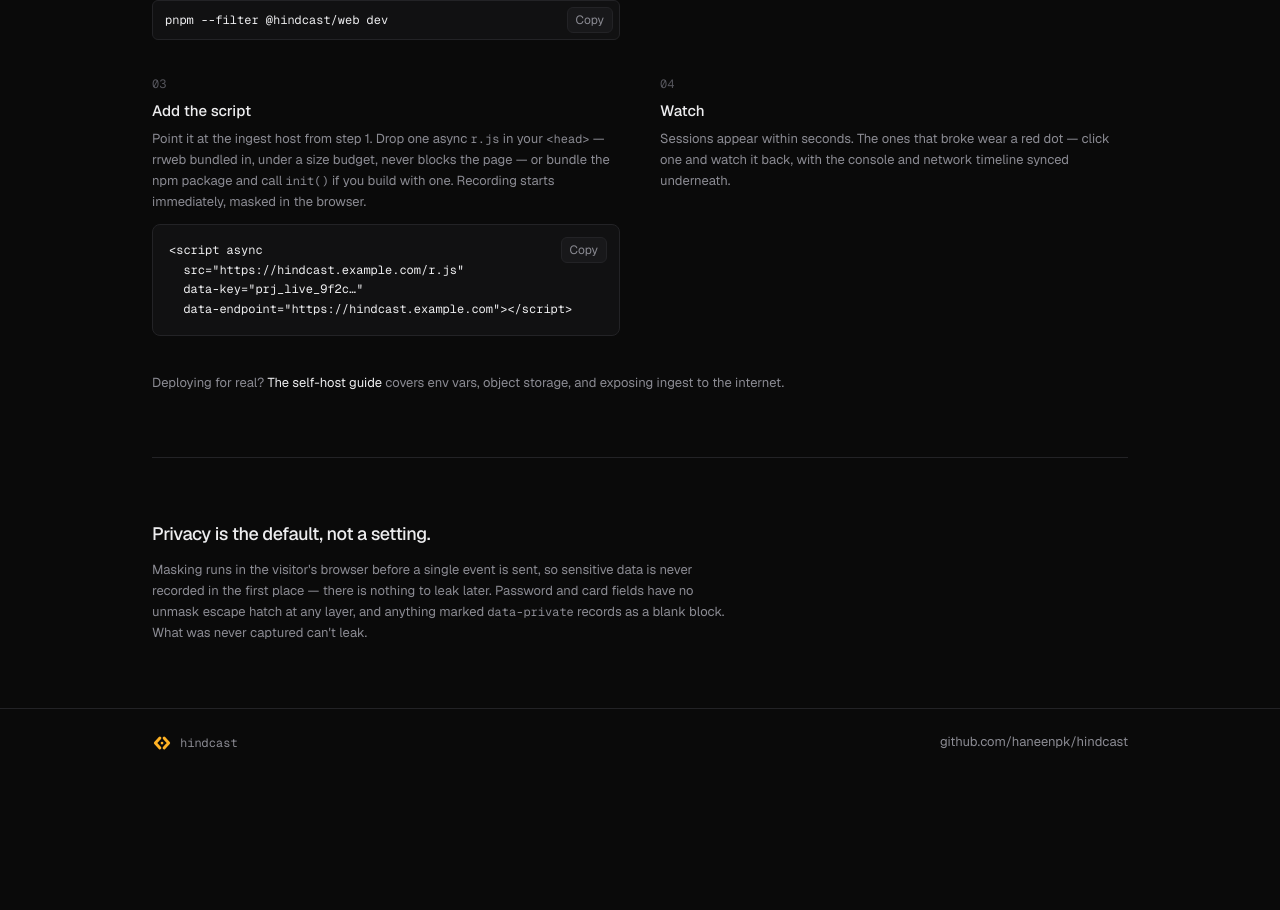
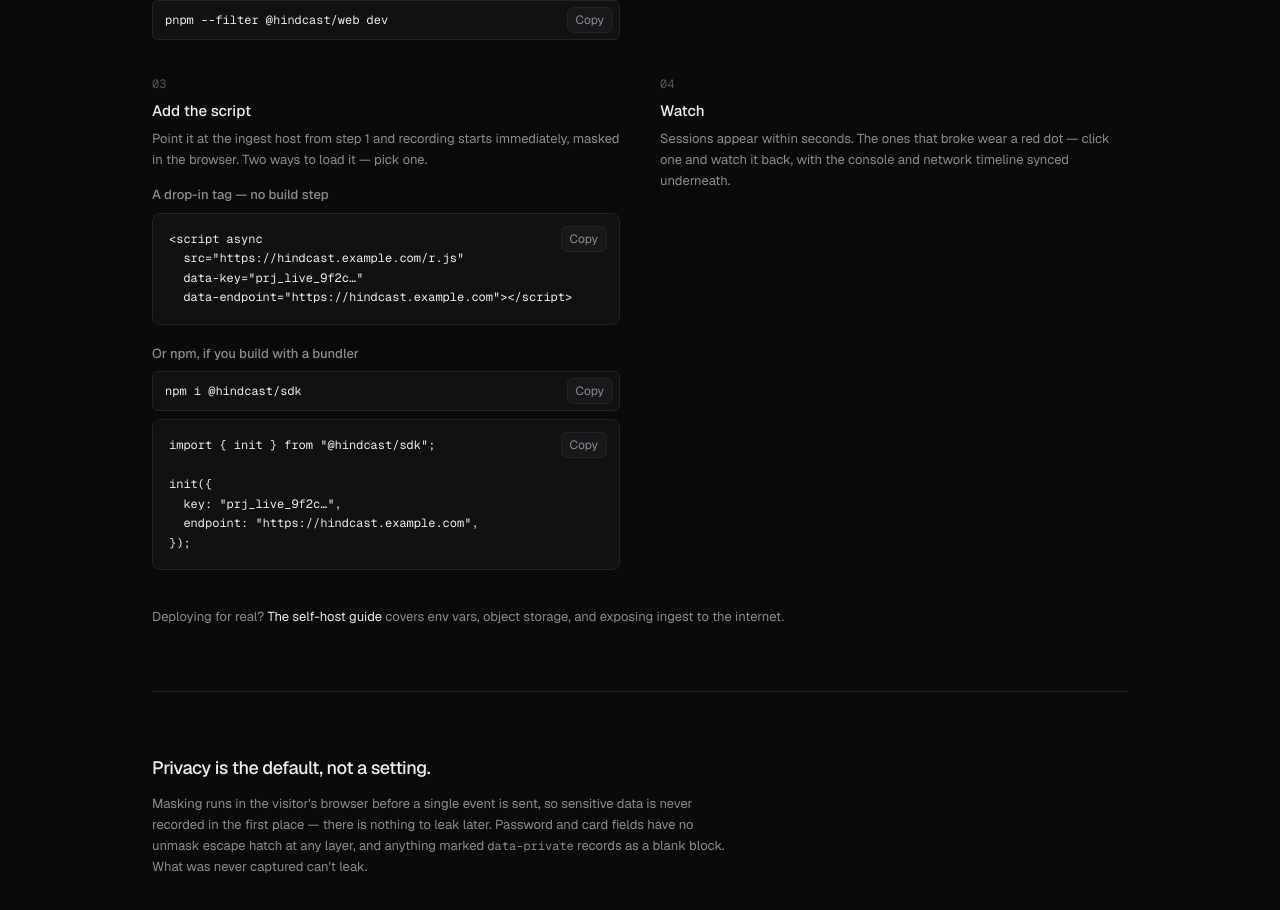
Before and after one commit to haneenpk/hindcast, a Next.js app in the folder apps/web/: page / in a window 1280 px wide. Shown: the part 2034-2944 px from the top of the page. Before the commit the page ends 2811 px from the top, so only its background shows below. Built offline with nearby package versions, Linux system fonts and the light colour scheme.

Commit message:
docs: surface the npm install now that the sdk is live
The package is published, so the concrete npm i @hindcast/sdk shows up wherever the bundler path is offered: the landing get-started (script tag or npm + an init() call), the project Settings install section, and the README.

```diff
--- a/apps/web/app/(dashboard)/projects/[id]/settings/page.tsx
+++ b/apps/web/app/(dashboard)/projects/[id]/settings/page.tsx
@@ -46,6 +46,7 @@
   src="${endpoint}/r.js"
   data-key="${project.key}"
   data-endpoint="${endpoint}"></script>`;
+  const installCommand = "npm i @hindcast/sdk";
   const npmSnippet = `import { init } from "@hindcast/sdk";
 
 init({
@@ -76,6 +77,14 @@
           <span className="font-mono text-xs">@hindcast/sdk</span> and call{" "}
           <span className="font-mono text-xs">init()</span> instead.
         </p>
+        <div className="relative mb-2 rounded-lg border border-edge bg-surface">
+          <pre className="overflow-x-auto p-4 font-mono text-xs leading-relaxed">
+            {installCommand}
+          </pre>
+          <div className="absolute top-2.5 right-2.5">
+            <CopyButton text={installCommand} />
+          </div>
+        </div>
         <div className="relative rounded-lg border border-edge bg-surface">
           <pre className="overflow-x-auto p-4 font-mono text-xs leading-relaxed">
             {npmSnippet}
--- a/apps/web/app/page.tsx
+++ b/apps/web/app/page.tsx
@@ -15,6 +15,13 @@
   src="https://hindcast.example.com/r.js"
   data-key="prj_live_9f2c…"
   data-endpoint="https://hindcast.example.com"></script>`;
+
+const initSnippet = `import { init } from "@hindcast/sdk";
+
+init({
+  key: "prj_live_9f2c…",
+  endpoint: "https://hindcast.example.com",
+});`;
 
 const runCommands = [
   "git clone https://github.com/haneenpk/hindcast && cd hindcast",
@@ -185,20 +192,38 @@
               <p className="text-faint mb-2 font-mono text-xs">03</p>
               <h3 className="mb-1.5 text-[15px] font-medium">Add the script</h3>
               <p className="text-muted text-[13px] leading-relaxed">
-                Point it at the ingest host from step 1. Drop one async{" "}
-                <span className="font-mono text-xs">r.js</span> in your{" "}
-                <span className="font-mono text-xs">&lt;head&gt;</span> — rrweb
-                bundled in, under a size budget, never blocks the page — or bundle
-                the npm package and call{" "}
-                <span className="font-mono text-xs">init()</span> if you build
-                with one. Recording starts immediately, masked in the browser.
+                Point it at the ingest host from step 1 and recording starts
+                immediately, masked in the browser. Two ways to load it — pick
+                one.
               </p>
-              <div className="relative mt-3 rounded-lg border border-edge bg-surface p-4">
+
+              <p className="text-muted mt-4 mb-2 text-[13px] font-medium">
+                A drop-in tag — no build step
+              </p>
+              <div className="relative rounded-lg border border-edge bg-surface p-4">
                 <div className="absolute top-3 right-3">
                   <CopyButton text={scriptSnippet} />
                 </div>
                 <pre className="scroll-thin overflow-x-auto font-mono text-xs leading-relaxed whitespace-pre">
                   {scriptSnippet}
+                </pre>
+              </div>
+
+              <p className="text-muted mt-5 mb-2 text-[13px] font-medium">
+                Or npm, if you build with a bundler
+              </p>
+              <div className="flex items-center gap-2 rounded-md border border-edge bg-surface py-1.5 pr-1.5 pl-3">
+                <code className="scroll-thin min-w-0 flex-1 overflow-x-auto font-mono text-xs whitespace-nowrap">
+                  npm i @hindcast/sdk
+                </code>
+                <CopyButton text="npm i @hindcast/sdk" />
+              </div>
+              <div className="relative mt-2 rounded-lg border border-edge bg-surface p-4">
+                <div className="absolute top-3 right-3">
+                  <CopyButton text={initSnippet} />
+                </div>
+                <pre className="scroll-thin overflow-x-auto font-mono text-xs leading-relaxed whitespace-pre">
+                  {initSnippet}
                 </pre>
               </div>
             </div>
```
Also changed, not shown: 1 other file (tests, documents, lock files or other folders).
